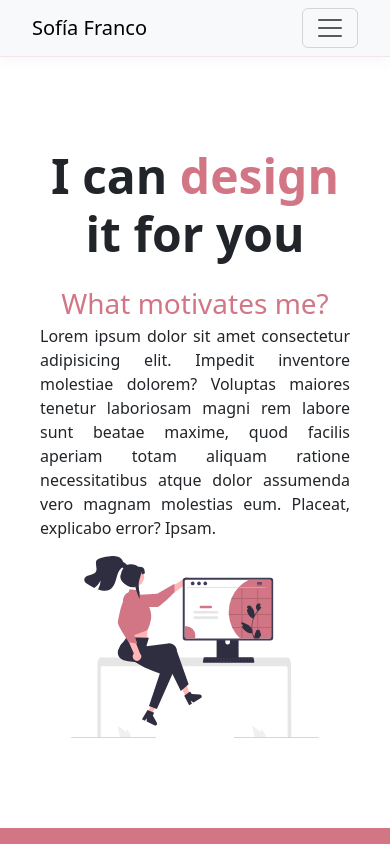
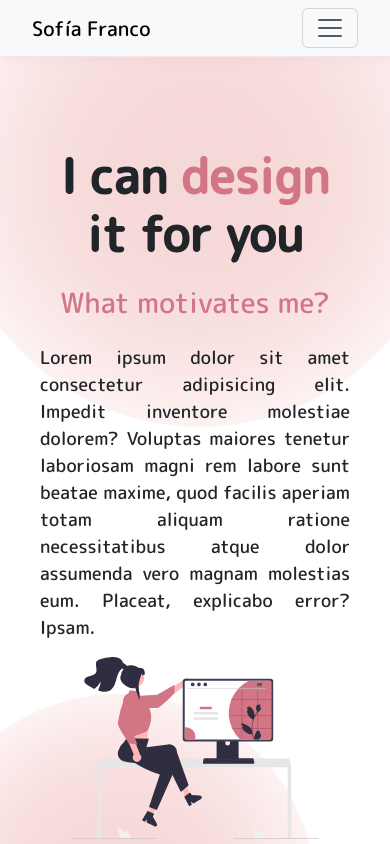
Before and after one commit to SofiaFrancobz/Proyecto-Desarrollo-Web-Portafolio-Personal, a website: page pages/about-me.html in a window 390 px wide. Shown: the top 844 px of the page. Drawn offline with nearby package versions, Linux system fonts and the light colour scheme; files that its build step writes are made by us from their sources; files whose address does not match are found by name.

Commit message:
Mejorar about me page con sass

```diff
--- a/pages/about-me.html
+++ b/pages/about-me.html
@@ -11,7 +11,7 @@
             integrity="sha384-KK94CHFLLe+nY2dmCWGMq91rCGa5gtU4mk92HdvYe+M/SXH301p5ILy+dN9+nJOZ"
             crossorigin="anonymous"
         />
-        <link rel="stylesheet" href="../css/about-me.css" />
+        <link rel="stylesheet" href="../css/style.css" />
         <title>Sofia Franco Portfolio</title>
     </head>
     <body>
--- /dev/null
+++ b/sass/layout/_about-me.scss
@@ -0,0 +1,88 @@
+main {
+    flex: 1;
+    @include flex($direction: column, $align: center);
+
+    .about {
+        margin: 90px 0;
+        padding: 0 40px;
+
+        header {
+            text-align: center;
+            margin-bottom: 100px;
+
+            h1 {
+                font-size: 48px;
+                font-weight: 600;
+
+                .highlight {
+                    color: $primary-color;
+                }
+            }
+        }
+
+        .motivation-section {
+            @include flex($direction: row, $justify: center);
+            column-gap: 80px;
+
+            .motivation-text {
+                flex: 0 1 480px;
+
+                span {
+                    font-size: 28px;
+                    font-weight: 500;
+                    color: $primary-color;
+                }
+
+                p {
+                    font-size: 18px;
+                    font-weight: 400;
+                    margin-top: 20px;
+                }
+            }
+
+            .about-img-container {
+                flex: 0 1 600px;
+
+                img {
+                    width: 100%;
+                }
+            }
+        }
+    }
+}
+
+@media (max-width: 732px) {
+    main {
+        .about {
+            header {
+                margin-bottom: 20px;
+            }
+
+            .motivation-section {
+                flex-direction: column;
+
+                .motivation-text {
+                    flex: unset;
+
+                    span {
+                        display: block;
+                        text-align: center;
+                    }
+
+                    p {
+                        text-align: justify;
+                    }
+                }
+
+                .about-img-container {
+                    flex: unset;
+                    text-align: center;
+
+                    img {
+                        width: 80%;
+                    }
+                }
+            }
+        }
+    }
+}
--- a/sass/style.scss
+++ b/sass/style.scss
@@ -9,3 +9,4 @@
 
 /* Base imports */
 @import "layout/index";
+@import "layout/about-me";
```
